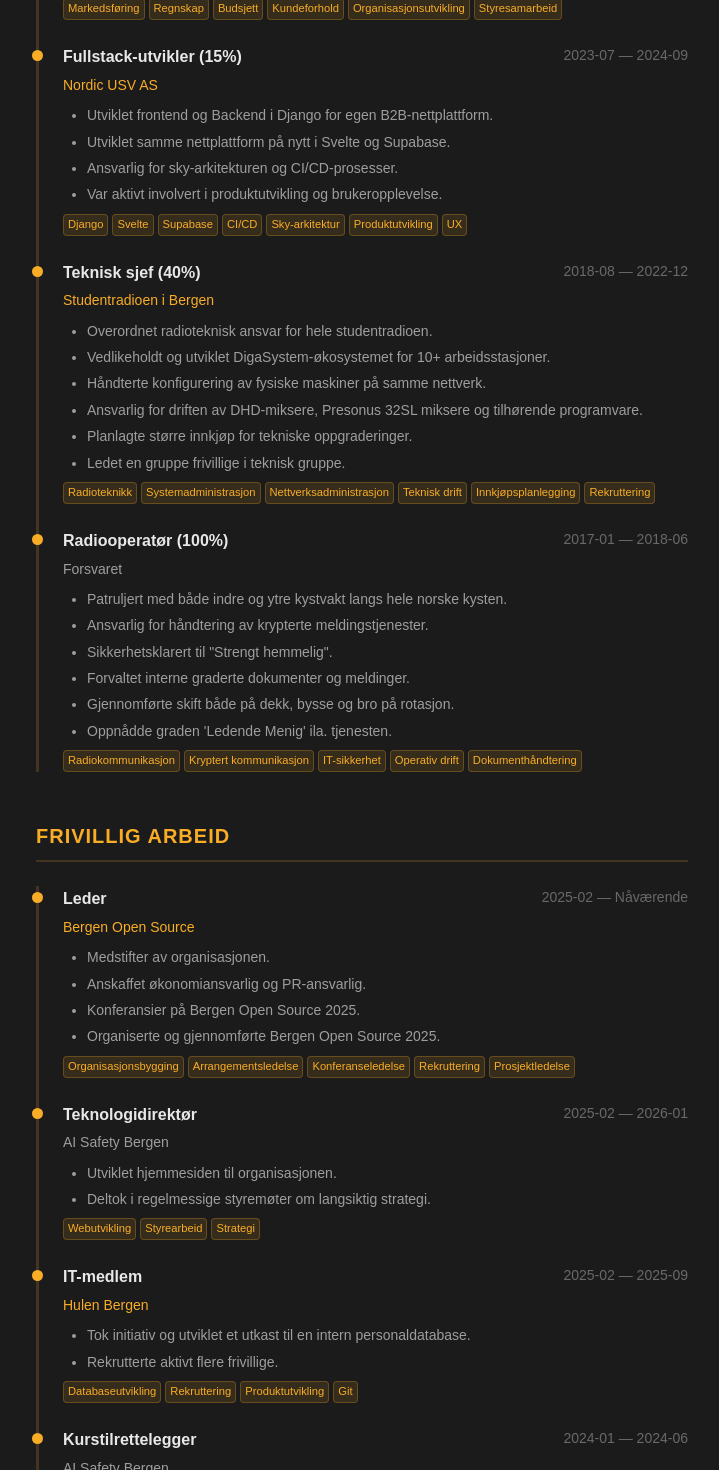
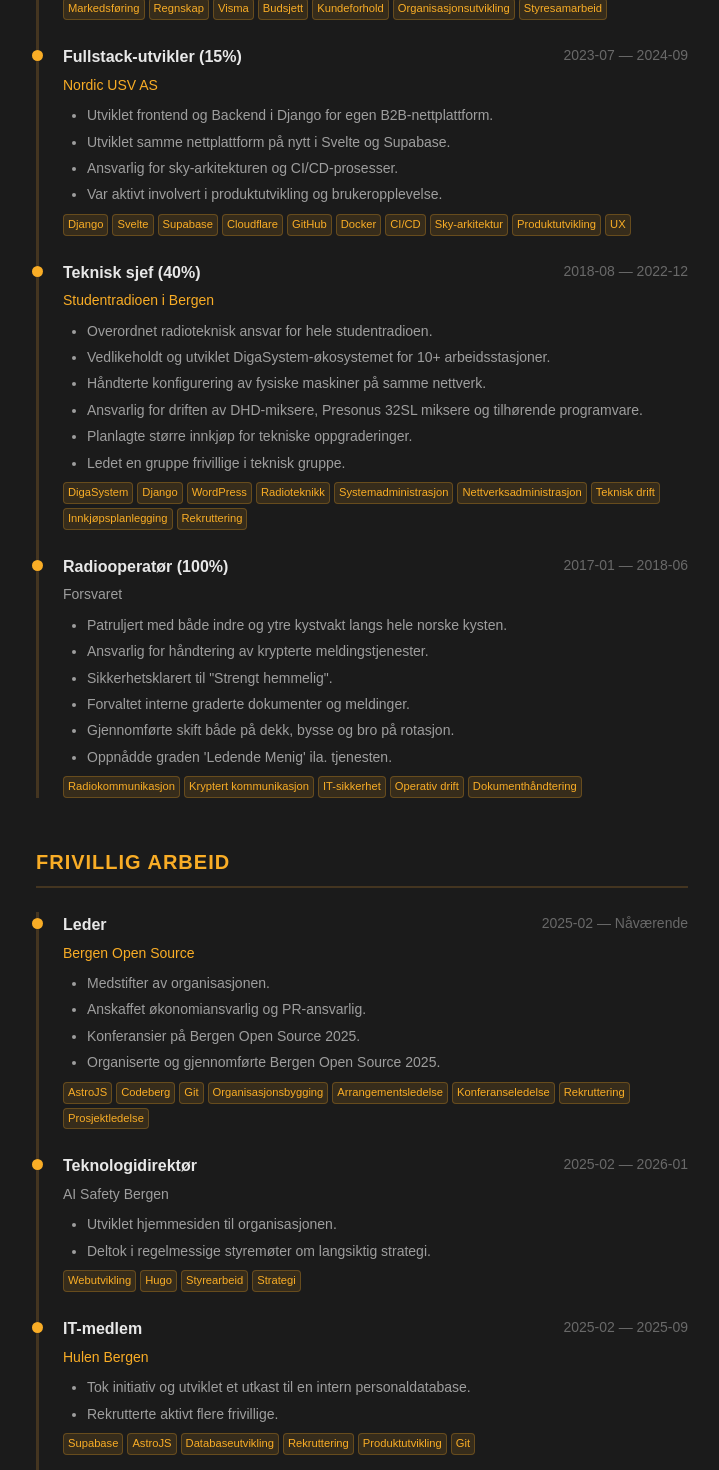
Before and after one commit to Cengelsen/cengelsen.no, a SvelteKit app: page /cv in a window 1280 px wide. Shown: the part 1320-2790 px from the top of the page, without its empty margins (278-997 px from the left). Built offline with nearby package versions, Linux system fonts and the light colour scheme.

Commit message:
Ryddet opp i emneknagger

```diff
--- a/src/data/cv.ts
+++ b/src/data/cv.ts
@@ -19,7 +19,7 @@ export const cvData: CvDataMap = {
 					'Tar initiativ til organisasjonsendringer for effektivisering.',
 					'Leder IT-gruppen.'
 				],
-				skillTags: ['Markedsføring', 'Regnskap', 'Budsjett', 'Kundeforhold', 'Organisasjonsutvikling', 'Styresamarbeid'],
+				skillTags: ['Markedsføring', 'Regnskap', 'Visma', 'Budsjett', 'Kundeforhold', 'Organisasjonsutvikling', 'Styresamarbeid'],
 				profiles: ['administrator', 'organization-builder']
 			},
 			{
@@ -34,7 +34,7 @@ export const cvData: CvDataMap = {
 					'Ansvarlig for sky-arkitekturen og CI/CD-prosesser.',
 					'Var aktivt involvert i produktutvikling og brukeropplevelse.'
 				],
-				skillTags: ['Django', 'Svelte', 'Supabase', 'CI/CD', 'Sky-arkitektur', 'Produktutvikling', 'UX'],
+				skillTags: ['Django', 'Svelte', 'Supabase', 'Cloudflare', 'GitHub', 'Docker', 'CI/CD', 'Sky-arkitektur', 'Produktutvikling', 'UX'],
 				profiles: ['developer', 'ai-specialist']
 			},
 			{
@@ -51,7 +51,7 @@ export const cvData: CvDataMap = {
 					'Planlagte større innkjøp for tekniske oppgraderinger.',
 					'Ledet en gruppe frivillige i teknisk gruppe.'
 				],
-				skillTags: ['Radioteknikk', 'Systemadministrasjon', 'Nettverksadministrasjon', 'Teknisk drift', 'Innkjøpsplanlegging', 'Rekruttering'],
+				skillTags: ['DigaSystem', 'Django', 'WordPress', 'Radioteknikk', 'Systemadministrasjon', 'Nettverksadministrasjon', 'Teknisk drift', 'Innkjøpsplanlegging', 'Rekruttering'],
 				profiles: ['developer', 'systemadministrator']
 			},
 			{
@@ -83,7 +83,7 @@ export const cvData: CvDataMap = {
 				'Konferansier på Bergen Open Source 2025.',
 				'Organiserte og gjennomførte Bergen Open Source 2025.'
 			],
-			skillTags: ['Organisasjonsbygging', 'Arrangementsledelse', 'Konferanseledelse', 'Rekruttering', 'Prosjektledelse'],
+			skillTags: ['AstroJS', 'Codeberg', 'Git', 'Organisasjonsbygging', 'Arrangementsledelse', 'Konferanseledelse', 'Rekruttering', 'Prosjektledelse'],
 			profiles: ['administrator', 'organization-builder', 'community-builder']
 		},
 		{
@@ -95,7 +95,7 @@ export const cvData: CvDataMap = {
 				'Utviklet hjemmesiden til organisasjonen.',
 				'Deltok i regelmessige styremøter om langsiktig strategi.'
 			],
-			skillTags: ['Webutvikling', 'Styrearbeid', 'Strategi'],
+			skillTags: ['Webutvikling', 'Hugo', 'Styrearbeid', 'Strategi'],
 			profiles: ['developer', 'ai-specialist']
 		},
 		{
@@ -108,7 +108,7 @@ export const cvData: CvDataMap = {
 				'Tok initiativ og utviklet et utkast til en intern personaldatabase.',
 				'Rekrutterte aktivt flere frivillige.'
 			],
-			skillTags: ['Databaseutvikling', 'Rekruttering', 'Produktutvikling', 'Git'],
+			skillTags: ['Supabase', 'AstroJS', 'Databaseutvikling', 'Rekruttering', 'Produktutvikling', 'Git'],
 			profiles: ['developer', 'systemadministrator']
 		},
 		{
@@ -120,7 +120,7 @@ export const cvData: CvDataMap = {
 				'Underviste pensum i AI Safety Governance.',
 				'Loset en gruppe gjennom 8 uker med seminarer.'
 			],
-			skillTags: ['AI Safety Governance', 'Undervisning', 'Kursledelse', 'KI-etikk'],
+			skillTags: ['AI Safety', 'AI Safety Governance', 'Undervisning', 'Kursledelse', 'KI-etikk'],
 			profiles: ['organization-builder', 'ai-specialist', 'researcher']
 		},
 		{
@@ -140,9 +140,9 @@ export const cvData: CvDataMap = {
 			startDate: '2023-02',
 			endDate: '2023-04',
 			description: [
-				'Deltok i kurs i AI Safety Governance.'
+				'Gjennomførte kurset AI Safety Policy.'
 			],
-			skillTags: ['AI Safety Governance', 'AI Safety'],
+			skillTags: ['AI Safety Policy', 'AI Safety'],
 			profiles: ['ai-specialist', 'researcher']
 		},
 		{
@@ -156,7 +156,7 @@ export const cvData: CvDataMap = {
 				'Dokumenterte diverse prosesser og tjenester i åpen wiki.',
 				'Lokalansvarlig og konferansier for Bergen Open Source 2023.'
 			],
-			skillTags: ['Arrangementsledelse', 'Organisasjonsbygging', 'Dokumentasjon', 'Konferanseledelse'],
+			skillTags: ['Linux', 'ProxMox', 'Virtualisering', 'Systemadministrasjon', 'Git', 'Arrangementsledelse', 'Organisasjonsbygging', 'Dokumentasjon', 'Konferanseledelse'],
 			profiles: ['organization-builder', 'systemadministrator', 'community-builder']
 		},
 		{
@@ -192,7 +192,7 @@ export const cvData: CvDataMap = {
 				'Innførte styrevervene Presseansvarlig og Sosialansvarlig.',
 				'Dokumenterte relevante diverse prosesser og tjenester i åpen wiki.'
 			],
-			skillTags: ['Kundeforhold', 'Rekruttering', 'Arrangementsledelse', 'Organisasjonsbygging', 'Django', 'Dokumentasjon'],
+			skillTags: ['Zola', 'Ganeti', 'Systemadministrasjon', 'Linux', 'FreeBSD', 'Apache', 'Nginx', 'ProxMox', 'Shell-skripting', 'Brannmur', 'Nettverk', 'Git', 'Wireguard', 'Docker', 'Kundeforhold', 'Rekruttering', 'Arrangementsledelse', 'Organisasjonsbygging', 'Dokumentasjon'],
 			profiles: ['administrator', 'organization-builder', 'systemadministrator', 'community-builder']
 		},
 		{
@@ -219,7 +219,7 @@ export const cvData: CvDataMap = {
 				'Migrerte studentradioen sine tjenester over til VM i ProxMox.',
 				'Etablerte kontakt med studentmediene.'
 			],
-			skillTags: ['Administrasjon', 'ProxMox', 'Virtualisering', 'Migrering', 'Systemadministrasjon'],
+			skillTags: ['Zola', 'Ganeti', 'Systemadministrasjon', 'Linux', 'FreeBSD', 'Apache', 'Nginx', 'ProxMox', 'Shell-skripting', 'Brannmur', 'Nettverk', 'Git', 'Wireguard', 'Docker', 'Administrasjon', 'Virtualisering', 'Migrering'],
 			profiles: ['administrator', 'organization-builder', 'systemadministrator']
 		},
 		{
@@ -323,32 +323,52 @@ export const cvData: CvDataMap = {
 			},
 			{
 				category: 'Rammeverk & biblioteker',
-				skills: ['Svelte', 'Django', 'Flask', 'Hugo', 'Zola', 'React', 'ROS2', 'Next.js', 'Angular', '.NET', 'WordPress'],
+				skills: ['Svelte', 'Django', 'Flask', 'Hugo', 'Zola', 'AstroJS', 'React', 'ROS2', 'Next.js', 'Angular', '.NET', 'WordPress', 'Webutvikling'],
 				profiles: ['developer']
 			},
 			{
 				category: 'Databaser & sky',
-				skills: ['PostgreSQL', 'Supabase', 'Cloudflare', 'Azure'],
+				skills: ['PostgreSQL', 'Supabase', 'Cloudflare', 'Azure', 'Databaseutvikling', 'Sky-arkitektur'],
 				profiles: ['developer', 'systemadministrator']
 			},
 			{
 				category: 'Verktøy & systemer',
-				skills: ['Git', 'GitHub', 'Docker', 'Nginx', 'Linux', 'Shell-skripting', 'LaTeX', 'Markdown', 'Webhooks', 'ProxMox', 'CI/CD'],
+				skills: ['Git', 'GitHub', 'Docker', 'Nginx', 'Linux', 'FreeBSD', 'Apache', 'Shell-skripting', 'LaTeX', 'Markdown', 'Webhooks', 'ProxMox', 'Ganeti', 'Wireguard', 'Codeberg', 'DigaSystem', 'Visma', 'CI/CD'],
 				profiles: ['developer', 'systemadministrator']
 			},
 			{
 				category: 'KI & datavitenskap',
-				skills: ['Maskinlæring', 'NLP', 'Robotikk', 'Søkealgoritmer', 'KI-etikk', 'AI Safety Governance'],
+				skills: ['Maskinlæring', 'NLP', 'Robotikk', 'Søkealgoritmer', 'KI-etikk', 'AI Safety', 'AI Safety Governance', 'AI Safety Policy'],
 				profiles: ['developer', 'ai-specialist', 'researcher']
 			},
 			{
-				category: 'Ledelse & forretning',
-				skills: ['Prosjektledelse', 'Rekruttering', 'Regnskap', 'Budsjett', 'Merkevarebygging', 'Organisasjonsbygging', 'Vekststrategi', 'Kundeforhold', 'Arrangementsledelse', 'Konferanseledelse'],
+				category: 'Organisasjon & ledelse',
+				skills: ['Prosjektledelse', 'Rekruttering', 'Organisasjonsbygging', 'Organisasjonsutvikling', 'Styrearbeid', 'Styresamarbeid', 'Administrasjon', 'Arrangementsledelse', 'Konferanseledelse', 'Kursledelse', 'Undervisning', 'Produksjonsledelse'],
 				profiles: ['administrator', 'organization-builder', 'community-builder']
 			},
 			{
-				category: 'Teknisk drift',
-				skills: ['Systemadministrasjon', 'Teknisk brukerstøtte', 'Teknisk opplæring', 'Radioteknikk', 'Virtualisering', 'Drift og oppetid'],
+				category: 'Forretning & strategi',
+				skills: ['Regnskap', 'Budsjett', 'Merkevarebygging', 'Vekststrategi', 'Kundeforhold', 'Markedsføring', 'Strategi', 'Dokumentasjon', 'Innkjøpsplanlegging', 'Produktutvikling', 'UX'],
+				profiles: ['administrator', 'organization-builder']
+			},
+			{
+				category: 'Infrastruktur & nettverk',
+				skills: ['Systemadministrasjon', 'Virtualisering', 'Nettverksadministrasjon', 'Nettverk', 'Brannmur', 'Migrering', 'Drift og oppetid'],
+				profiles: ['systemadministrator']
+			},
+			{
+				category: 'Sikkerhet & operasjoner',
+				skills: ['IT-sikkerhet', 'Kryptert kommunikasjon', 'Operativ drift', 'Dokumenthåndtering'],
+				profiles: ['systemadministrator']
+			},
+			{
+				category: 'Radioteknikk',
+				skills: ['Radioteknikk', 'Radiokommunikasjon', 'Teknisk drift', 'Teknisk planlegging'],
+				profiles: ['systemadministrator']
+			},
+			{
+				category: 'Brukerstøtte & opplæring',
+				skills: ['Teknisk brukerstøtte', 'Teknisk opplæring'],
 				profiles: ['systemadministrator']
 			},
 			{
@@ -447,7 +467,7 @@ export const cvData: CvDataMap = {
 					'Takes initiative on organizational changes to improve efficiency.',
 					'Leads the IT group.'
 				],
-				skillTags: ['Marketing', 'Accounting', 'Budgeting', 'Customer Relations', 'Organization Development', 'Board Collaboration'],
+				skillTags: ['Marketing', 'Accounting', 'Visma', 'Budgeting', 'Customer Relations', 'Organization Development', 'Board Collaboration'],
 				profiles: ['administrator', 'organization-builder']
 			},
 			{
@@ -462,7 +482,7 @@ export const cvData: CvDataMap = {
 					'Responsible for cloud architecture and CI/CD processes.',
 					'Actively involved in product development and user experience.'
 				],
-				skillTags: ['Django', 'Svelte', 'Supabase', 'CI/CD', 'Cloud Architecture', 'Product Development', 'UX'],
+				skillTags: ['Django', 'Svelte', 'Supabase', 'Cloudflare', 'GitHub', 'Docker', 'CI/CD', 'Cloud Architecture', 'Product Development', 'UX'],
 				profiles: ['developer', 'ai-specialist']
 			},
 			{
@@ -479,7 +499,7 @@ export const cvData: CvDataMap = {
 					'Planned major purchases for technical upgrades.',
 					'Led a group of volunteers in the technical team.'
 				],
-				skillTags: ['Radio Engineering', 'System Administration', 'Network Administration', 'Technical Operations', 'Procurement Planning', 'Recruitment'],
+				skillTags: ['DigaSystem', 'Django', 'WordPress', 'Radio Engineering', 'System Administration', 'Network Administration', 'Technical Operations', 'Procurement Planning', 'Recruitment'],
 				profiles: ['developer', 'systemadministrator']
 			},
 			{
@@ -511,7 +531,7 @@ export const cvData: CvDataMap = {
 				'Host of Bergen Open Source 2025.',
 				'Organized and executed Bergen Open Source 2025.'
 			],
-			skillTags: ['Organization Building', 'Event Management', 'Conference Management', 'Recruitment', 'Project Management'],
+			skillTags: ['AstroJS', 'Codeberg', 'Git', 'Organization Building', 'Event Management', 'Conference Management', 'Recruitment', 'Project Management'],
 			profiles: ['administrator', 'organization-builder', 'community-builder']
 		},
 		{
@@ -523,7 +543,7 @@ export const cvData: CvDataMap = {
 				'Developed the organization\'s website.',
 				'Participated in regular board meetings on long-term strategy.'
 			],
-			skillTags: ['Web Development', 'Board Work', 'Strategy'],
+			skillTags: ['Web Development', 'Hugo', 'Board Work', 'Strategy'],
 			profiles: ['developer', 'ai-specialist']
 		},
 		{
@@ -536,7 +556,7 @@ export const cvData: CvDataMap = {
 				'Took initiative and developed a draft of an internal staff database.',
 				'Actively recruited several volunteers.'
 			],
-			skillTags: ['Database Development', 'Recruitment', 'Product Development', 'Git'],
+			skillTags: ['Supabase', 'AstroJS', 'Database Development', 'Recruitment', 'Product Development', 'Git'],
 			profiles: ['developer', 'systemadministrator']
 		},
 		{
@@ -548,7 +568,7 @@ export const cvData: CvDataMap = {
 				'Taught curriculum in AI Safety Governance.',
 				'Guided a group through 8 weeks of seminars.'
 			],
-			skillTags: ['AI Safety Governance', 'Teaching', 'Course Facilitation', 'AI Ethics'],
+			skillTags: ['AI Safety', 'AI Safety Governance', 'Teaching', 'Course Facilitation', 'AI Ethics'],
 			profiles: ['organization-builder', 'ai-specialist', 'researcher']
 		},
 		{
@@ -568,9 +588,9 @@ export const cvData: CvDataMap = {
 			startDate: '2023-02',
 			endDate: '2023-04',
 			description: [
-				'Participated in a course on AI Safety Governance.'
+				'Completed the AI Safety Policy course.'
 			],
-			skillTags: ['AI Safety Governance', 'AI Safety'],
+			skillTags: ['AI Safety Policy', 'AI Safety'],
 			profiles: ['ai-specialist', 'researcher']
 		},
 		{
@@ -584,7 +604,7 @@ export const cvData: CvDataMap = {
 				'Documented various processes and services in an open wiki.',
 				'Local coordinator and host for Bergen Open Source 2023.'
 			],
-			skillTags: ['Event Management', 'Organization Building', 'Documentation', 'Conference Management'],
+			skillTags: ['Linux', 'ProxMox', 'Virtualization', 'System Administration', 'Git', 'Event Management', 'Organization Building', 'Documentation', 'Conference Management'],
 			profiles: ['organization-builder', 'systemadministrator', 'community-builder']
 		},
 		{
@@ -620,7 +640,7 @@ export const cvData: CvDataMap = {
 				'Introduced the board roles Press Manager and Social Coordinator.',
 				'Documented relevant processes and services in an open wiki.'
 			],
-			skillTags: ['Customer Relations', 'Recruitment', 'Event Management', 'Organization Building', 'Django', 'Documentation'],
+			skillTags: ['Zola', 'Ganeti', 'System Administration', 'Linux', 'FreeBSD', 'Apache', 'Nginx', 'ProxMox', 'Shell Scripting', 'Firewall', 'Networking', 'Git', 'Wireguard', 'Docker', 'Customer Relations', 'Recruitment', 'Event Management', 'Organization Building', 'Documentation'],
 			profiles: ['administrator', 'organization-builder', 'systemadministrator', 'community-builder']
 		},
 		{
@@ -647,7 +667,7 @@ export const cvData: CvDataMap = {
 				'Migrated the student radio\'s services to VMs in ProxMox.',
 				'Established contact with the student media organizations.'
 			],
-			skillTags: ['Administration', 'ProxMox', 'Virtualization', 'Migration', 'System Administration'],
+			skillTags: ['Zola', 'Ganeti', 'System Administration', 'Linux', 'FreeBSD', 'Apache', 'Nginx', 'ProxMox', 'Shell Scripting', 'Firewall', 'Networking', 'Git', 'Wireguard', 'Docker', 'Administration', 'Virtualization', 'Migration'],
 			profiles: ['administrator', 'organization-builder', 'systemadministrator']
 		},
 		{
@@ -751,32 +771,52 @@ export const cvData: CvDataMap = {
 			},
 			{
 				category: 'Frameworks & Libraries',
-				skills: ['Svelte', 'Django', 'Flask', 'Hugo', 'Zola', 'React', 'ROS2', 'Next.js', 'Angular', '.NET', 'WordPress'],
+				skills: ['Svelte', 'Django', 'Flask', 'Hugo', 'Zola', 'AstroJS', 'React', 'ROS2', 'Next.js', 'Angular', '.NET', 'WordPress', 'Web Development'],
 				profiles: ['developer']
 			},
 			{
 				category: 'Databases & Cloud',
-				skills: ['PostgreSQL', 'Supabase', 'Cloudflare', 'Azure'],
+				skills: ['PostgreSQL', 'Supabase', 'Cloudflare', 'Azure', 'Database Development', 'Cloud Architecture'],
 				profiles: ['developer', 'systemadministrator']
 			},
 			{
 				category: 'Tools & Systems',
-				skills: ['Git', 'GitHub', 'Docker', 'Nginx', 'Linux', 'Shell Scripting', 'LaTeX', 'Markdown', 'Webhooks', 'ProxMox', 'CI/CD'],
+				skills: ['Git', 'GitHub', 'Docker', 'Nginx', 'Linux', 'FreeBSD', 'Apache', 'Shell Scripting', 'LaTeX', 'Markdown', 'Webhooks', 'ProxMox', 'Ganeti', 'Wireguard', 'Codeberg', 'DigaSystem', 'Visma', 'CI/CD'],
 				profiles: ['developer', 'systemadministrator']
 			},
 			{
 				category: 'AI & Data Science',
-				skills: ['Machine Learning', 'NLP', 'Robotics', 'Search Algorithms', 'AI Ethics', 'AI Safety Governance'],
+				skills: ['Machine Learning', 'NLP', 'Robotics', 'Search Algorithms', 'AI Ethics', 'AI Safety', 'AI Safety Governance', 'AI Safety Policy'],
 				profiles: ['developer', 'ai-specialist', 'researcher']
 			},
 			{
-				category: 'Leadership & Business',
-				skills: ['Project Management', 'Recruitment', 'Accounting', 'Budgeting', 'Brand Building', 'Organization Building', 'Growth Strategy', 'Customer Relations', 'Event Management', 'Conference Management'],
+				category: 'Organization & Leadership',
+				skills: ['Project Management', 'Recruitment', 'Organization Building', 'Organization Development', 'Board Work', 'Board Collaboration', 'Administration', 'Event Management', 'Conference Management', 'Course Facilitation', 'Teaching', 'Production Management'],
 				profiles: ['administrator', 'organization-builder', 'community-builder']
 			},
 			{
-				category: 'Technical Operations',
-				skills: ['System Administration', 'Technical Support', 'Technical Training', 'Radio Engineering', 'Virtualization', 'Operations & Uptime'],
+				category: 'Business & Strategy',
+				skills: ['Accounting', 'Budgeting', 'Brand Building', 'Growth Strategy', 'Customer Relations', 'Marketing', 'Strategy', 'Documentation', 'Procurement Planning', 'Product Development', 'UX'],
+				profiles: ['administrator', 'organization-builder']
+			},
+			{
+				category: 'Infrastructure & Networking',
+				skills: ['System Administration', 'Virtualization', 'Network Administration', 'Networking', 'Firewall', 'Migration', 'Operations & Uptime'],
+				profiles: ['systemadministrator']
+			},
+			{
+				category: 'Security & Operations',
+				skills: ['IT Security', 'Encrypted Communication', 'Operational Duty', 'Document Management'],
+				profiles: ['systemadministrator']
+			},
+			{
+				category: 'Radio Engineering',
+				skills: ['Radio Engineering', 'Radio Communication', 'Technical Operations', 'Technical Planning'],
+				profiles: ['systemadministrator']
+			},
+			{
+				category: 'Support & Training',
+				skills: ['Technical Support', 'Technical Training'],
 				profiles: ['systemadministrator']
 			},
 			{
--- a/src/lib/career-timeline.ts
+++ b/src/lib/career-timeline.ts
@@ -499,21 +499,30 @@ export function monthPositionPadded(
 
 const MIN_BAR_SPAN_PERCENT = 2.5;
 
-/** When min bar size applies, grow toward newer time so the older boundary stays fixed. */
+/** When min bar size applies, grow toward newer time unless that would cross the present buffer. */
 function clampBarSpan(
 	newerEdge: number,
 	olderEdge: number,
-	minSpan: number = MIN_BAR_SPAN_PERCENT
+	minSpan: number = MIN_BAR_SPAN_PERCENT,
+	bufferEdge: number = PRESENT_BUFFER_PERCENT
 ): { newerEdge: number; olderEdge: number; span: number } {
-	const naturalSpan = olderEdge - newerEdge;
+	const clampedNewer = Math.max(bufferEdge, newerEdge);
+	const naturalSpan = olderEdge - clampedNewer;
+
 	if (naturalSpan >= minSpan) {
-		return { newerEdge, olderEdge, span: naturalSpan };
+		return { newerEdge: clampedNewer, olderEdge, span: naturalSpan };
 	}
-	return {
-		newerEdge: newerEdge - (minSpan - naturalSpan),
-		olderEdge,
-		span: minSpan
-	};
+
+	const deficit = minSpan - naturalSpan;
+	const expandNewer = clampedNewer - deficit;
+
+	if (expandNewer >= bufferEdge) {
+		return { newerEdge: expandNewer, olderEdge, span: minSpan };
+	}
+
+	// At the buffer edge: grow toward older time instead of into the stripe zone.
+	const expandOlder = clampedNewer + minSpan;
+	return { newerEdge: clampedNewer, olderEdge: expandOlder, span: expandOlder - clampedNewer };
 }
 export function clippedBarPositionVertical(
 	startMonth: MonthIndex,
```
